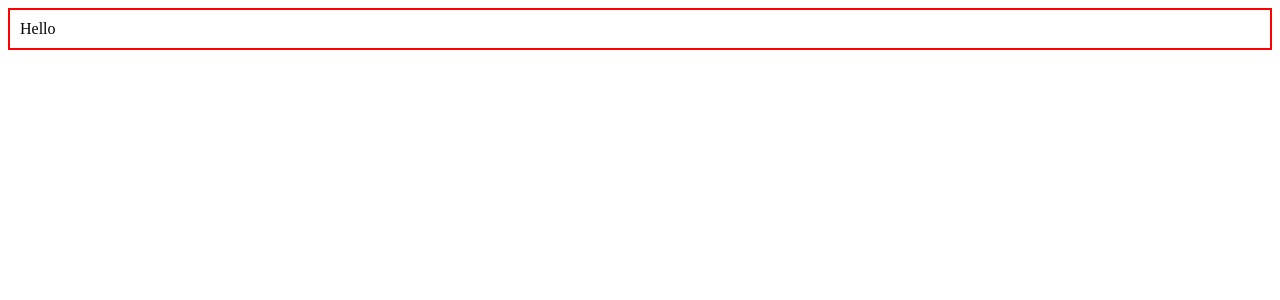
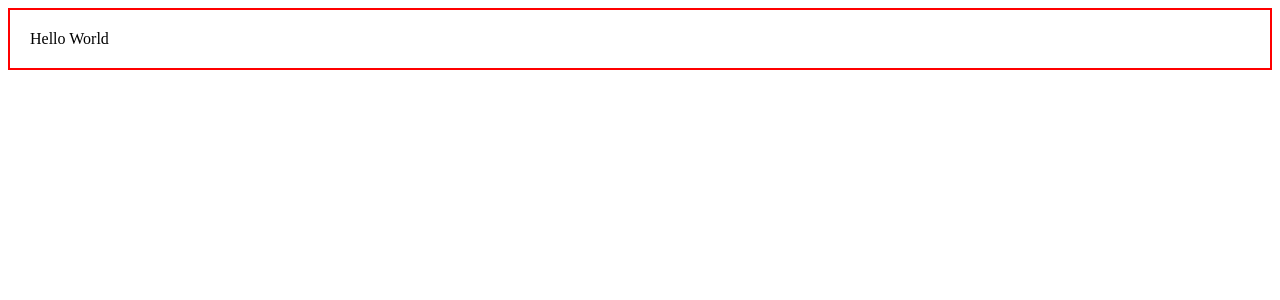
Before and after one commit to steamnp/bfd42, a React (Vite) app: page / in a window 1280 px wide. Shown: the top 300 px of the page. Built offline with nearby package versions, Linux system fonts and the light colour scheme.

Commit message:
Fix padding and greeting

```diff
--- a/src/App.css
+++ b/src/App.css
@@ -1,4 +1,4 @@
 main {
-  padding: 10px;
+  padding: 20px;
   border: 2px solid red;
 }
--- a/src/App.jsx
+++ b/src/App.jsx
@@ -1,7 +1,7 @@
 import "./App.css";
 
 function App() {
-  return <main>Hello</main>;
+  return <main>Hello World</main>;
 }
 
 export default App;
```
